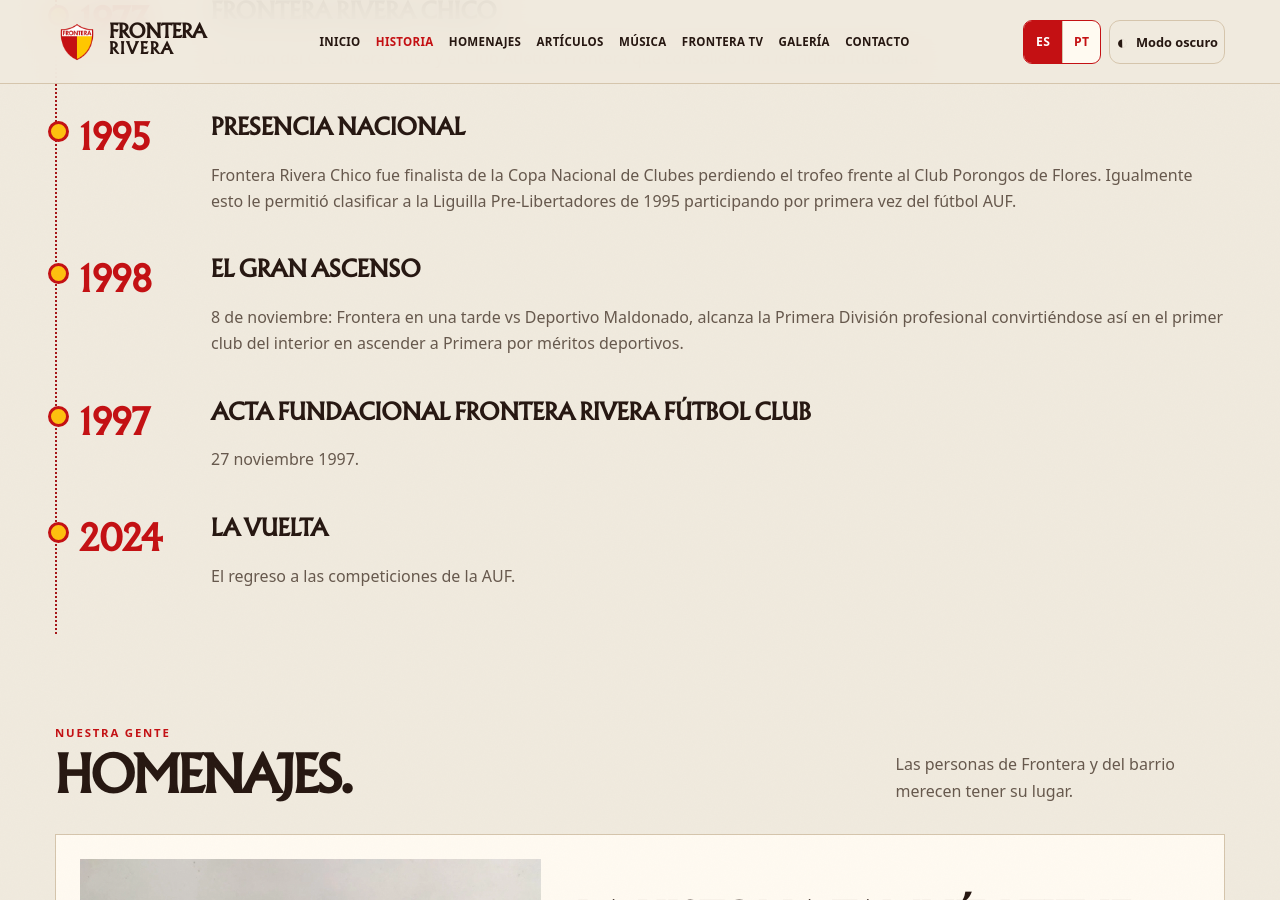
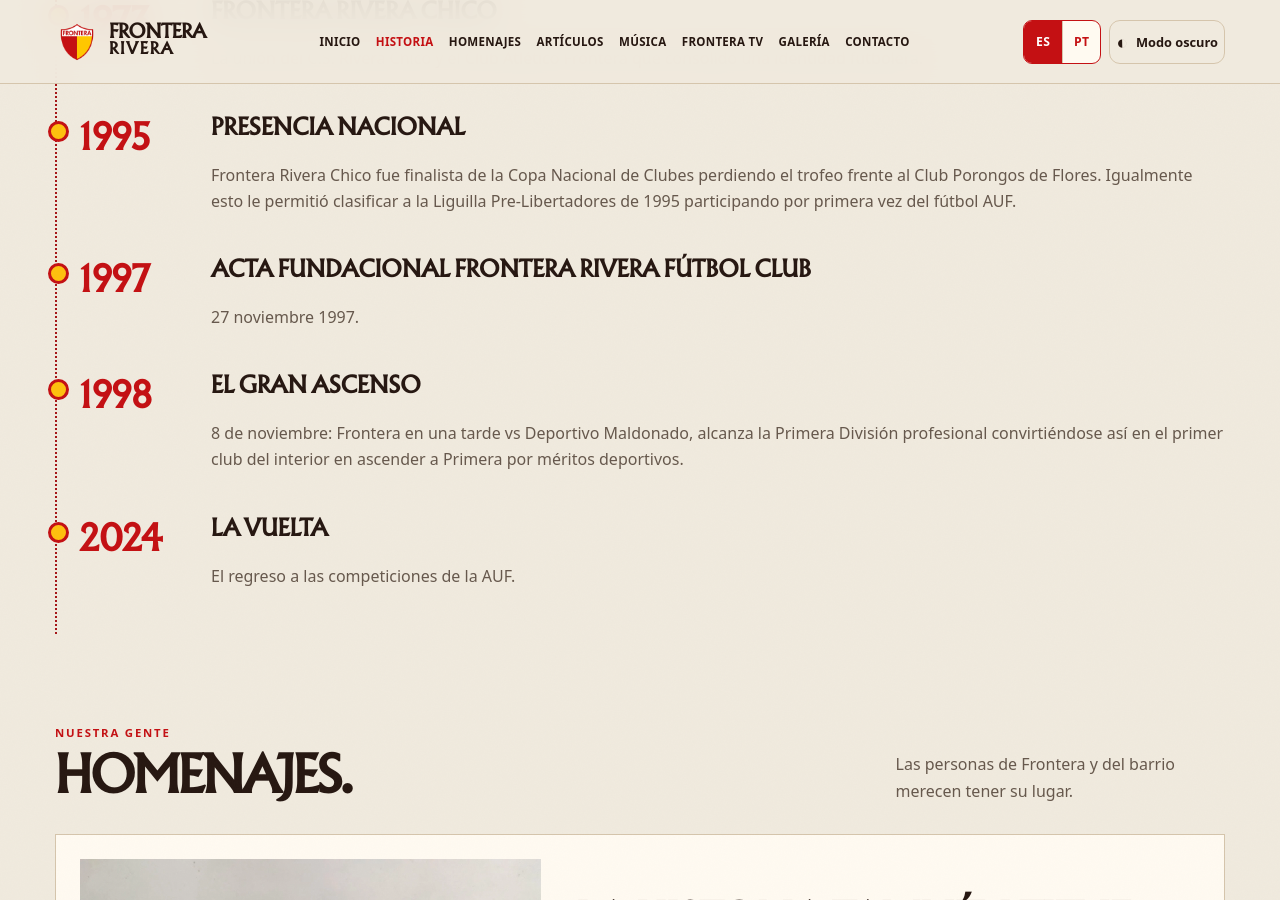
Before and after one commit to lilguti384-jpg/FronteraRivera, a Jekyll site: the page built from historia/index.html, in a window 1280 px wide and 900 px high, scrolled down 2162 px. Built offline with Jekyll 4.4.1, drawn with Linux system fonts in a browser that asks for light colours; some web fonts are replaced.

```diff
--- a/_data/cronologia.json
+++ b/_data/cronologia.json
@@ -25,14 +25,14 @@
     "descripcion": "Frontera Rivera Chico fue finalista de la Copa Nacional de Clubes perdiendo el trofeo frente al Club Porongos de Flores. Igualmente esto le permitió clasificar a la Liguilla Pre-Libertadores de 1995 participando por primera vez del fútbol AUF."
   },
   {
+    "anio": "1997",
+    "titulo": "Acta fundacional Frontera Rivera Fútbol Club",
+    "descripcion": "27 noviembre 1997."
+  },
+  {
     "anio": "1998",
     "titulo": "El gran ascenso",
     "descripcion": "8 de noviembre: Frontera en una tarde vs Deportivo Maldonado, alcanza la Primera División profesional convirtiéndose así en el primer club del interior en ascender a Primera por méritos deportivos."
-  },
-  {
-    "anio": "1997",
-    "titulo": "Acta fundacional Frontera Rivera Fútbol Club",
-    "descripcion": "27 noviembre 1997."
   },
   {
     "anio": "2024",
```
